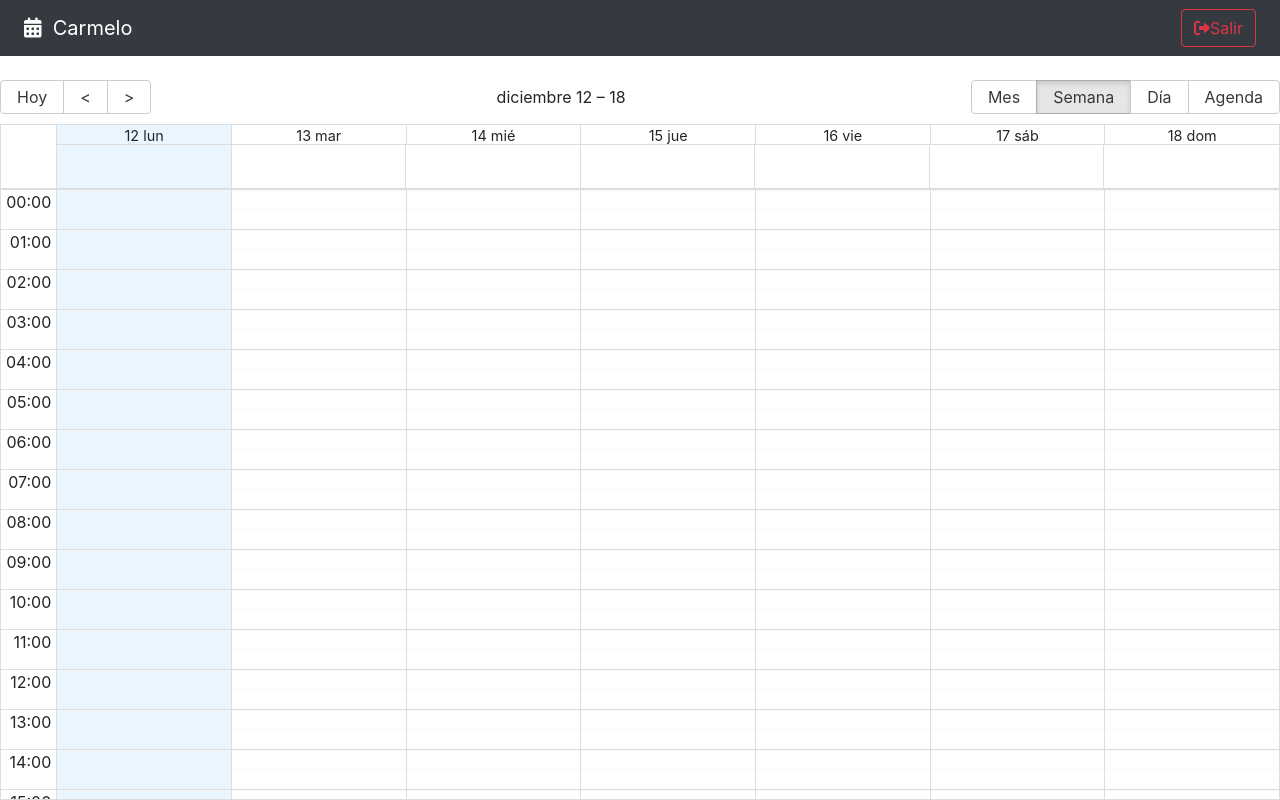
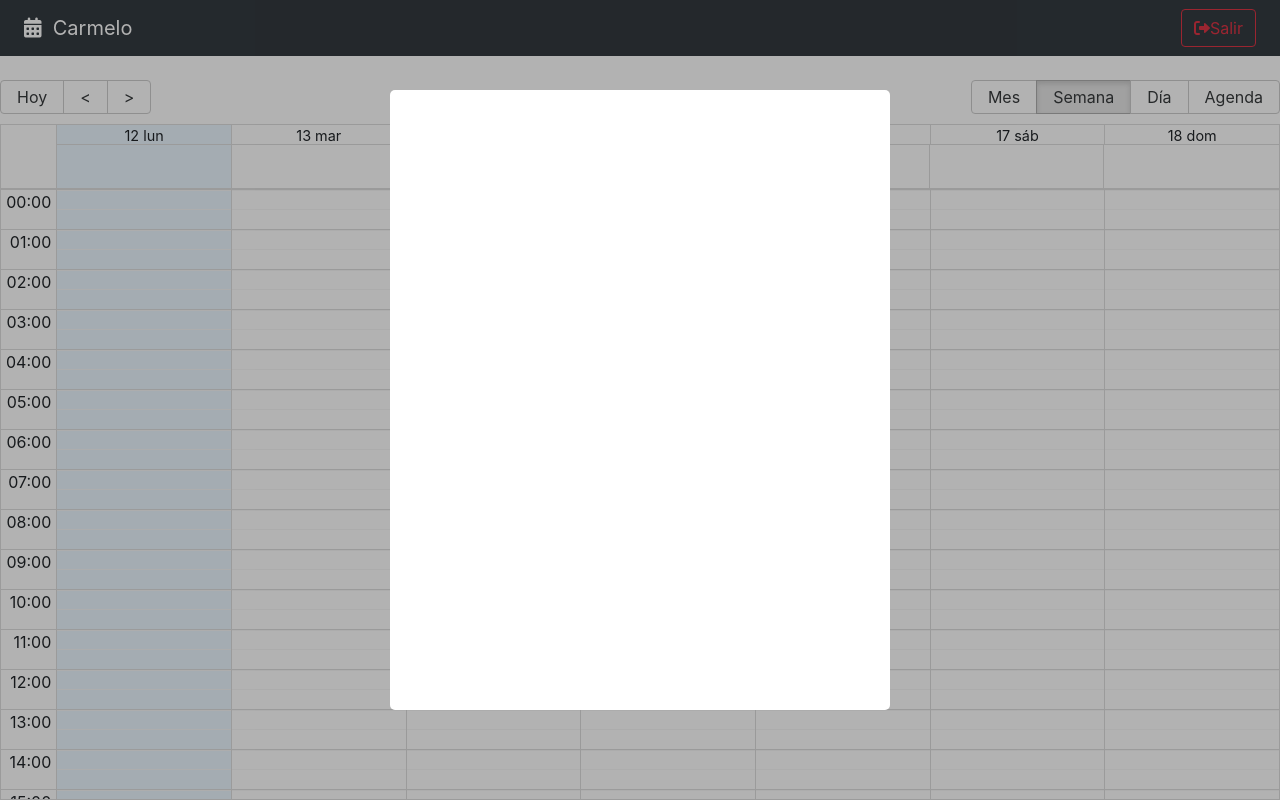
Before and after one commit to CarmeloRicarte/full-calendar, a React (Vite) app: page /auth in a window 1280 px wide. Built offline with nearby package versions, Linux system fonts and the light colour scheme.

Commit message:
feat: create modal and reorder files and barrel files

```diff
--- /dev/null
+++ b/src/calendar/components/CalendarModal/CalendarModal.scss
@@ -0,0 +1,39 @@
+$color_1: rgb(51, 51, 51);
+$background-color_1: rgba(0, 0, 0, 0.3);
+
+.ReactModalPortal {
+  > div {
+    opacity: 0;
+  }
+  .ReactModal__Overlay {
+    align-items: center;
+    display: flex;
+    justify-content: center;
+    transition: opacity 0.2s ease-in-out;
+    z-index: 999;
+  }
+  .ReactModal__Overlay--after-open {
+    opacity: 1;
+  }
+  .ReactModal__Overlay--before-close {
+    opacity: 0;
+  }
+}
+.modal-fondo {
+  background-color: $background-color_1;
+  bottom: 0;
+  left: 0;
+  right: 0;
+  top: 0;
+  position: fixed;
+}
+.modal {
+  background: white;
+  border-radius: 5px;
+  color: $color_1;
+  display: inline;
+  max-height: 620px;
+  max-width: 500px;
+  outline: none;
+  padding: 10px;
+}
--- /dev/null
+++ b/src/calendar/components/CalendarModal/CalendarModal.tsx
@@ -0,0 +1,35 @@
+import { useState } from "react";
+import Modal from "react-modal";
+import "./CalendarModal.scss";
+
+const customStyles = {
+  content: {
+    top: "50%",
+    left: "50%",
+    right: "auto",
+    bottom: "auto",
+    marginRight: "-50%",
+    transform: "translate(-50%, -50%)",
+  },
+};
+
+Modal.setAppElement("#root");
+
+export const CalendarModal = () => {
+  const [isOpen, setIsOpen] = useState(true);
+  const onCloseModal = () => {
+    setIsOpen(false);
+  };
+
+  return (
+    <Modal
+      isOpen={isOpen}
+      onRequestClose={onCloseModal}
+      style={customStyles}
+      contentLabel="Example Modal"
+      className="modal"
+      overlayClassName="modal-fondo"
+      closeTimeoutMS={200}
+    ></Modal>
+  );
+};
--- /dev/null
+++ b/src/calendar/components/index.ts
@@ -0,0 +1,3 @@
+export * from "./CalendarEvent/CalendarEvent";
+export * from "./CalendarModal/CalendarModal";
+export * from "./Navbar/Navbar";
--- a/src/calendar/index.ts
+++ b/src/calendar/index.ts
@@ -1,3 +1,2 @@
-export * from "./components/CalendarEvent";
-export * from "./components/Navbar";
-export * from "./pages/CalendarPage";
+export * from "./components";
+export * from "./pages";
--- a/src/calendar/pages/CalendarPage.tsx
+++ b/src/calendar/pages/CalendarPage/CalendarPage.tsx
@@ -1,8 +1,8 @@
 import { Calendar, Event, View } from "react-big-calendar";
 import { addHours } from "date-fns";
 import "./CalendarPage.scss";
-import { CalendarEvent, Navbar } from "../";
-import { localizer, getCalendarMessagesES } from "../../helpers";
+import { CalendarEvent, CalendarModal, Navbar } from "../..";
+import { localizer, getCalendarMessagesES } from "../../../helpers";
 import { useState } from "react";
 
 const myEventsList = [
@@ -75,6 +75,7 @@ export const CalendarPage = () => {
         onSelectEvent={onSelect}
         onView={onViewChanged}
       />
+      <CalendarModal />
     </>
   );
 };
--- /dev/null
+++ b/src/calendar/pages/index.ts
@@ -0,0 +1 @@
+export * from "./CalendarPage/CalendarPage";
```
Also changed, not shown: src/calendar/components/CalendarEvent/CalendarEvent.tsx (renamed from src/calendar/components/CalendarEvent.tsx), src/calendar/components/Navbar/Navbar.tsx (renamed from src/calendar/components/Navbar.tsx), src/calendar/pages/CalendarPage/CalendarPage.scss (renamed from src/calendar/pages/CalendarPage.scss).
